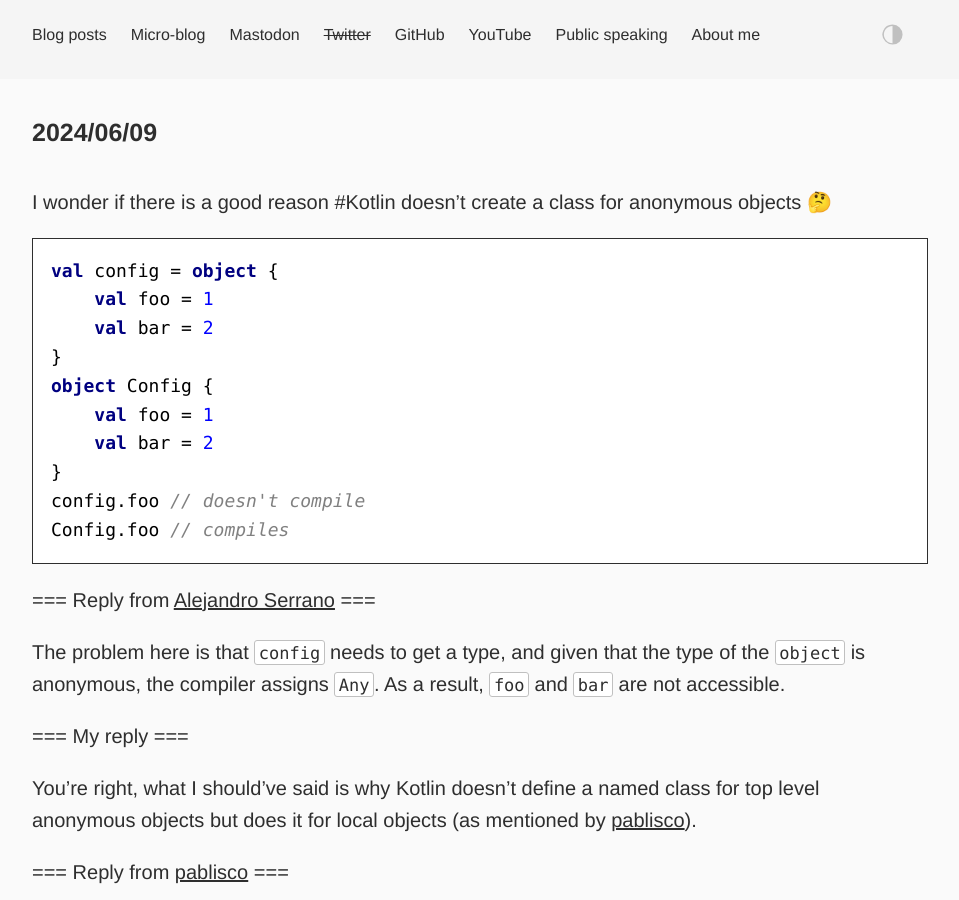
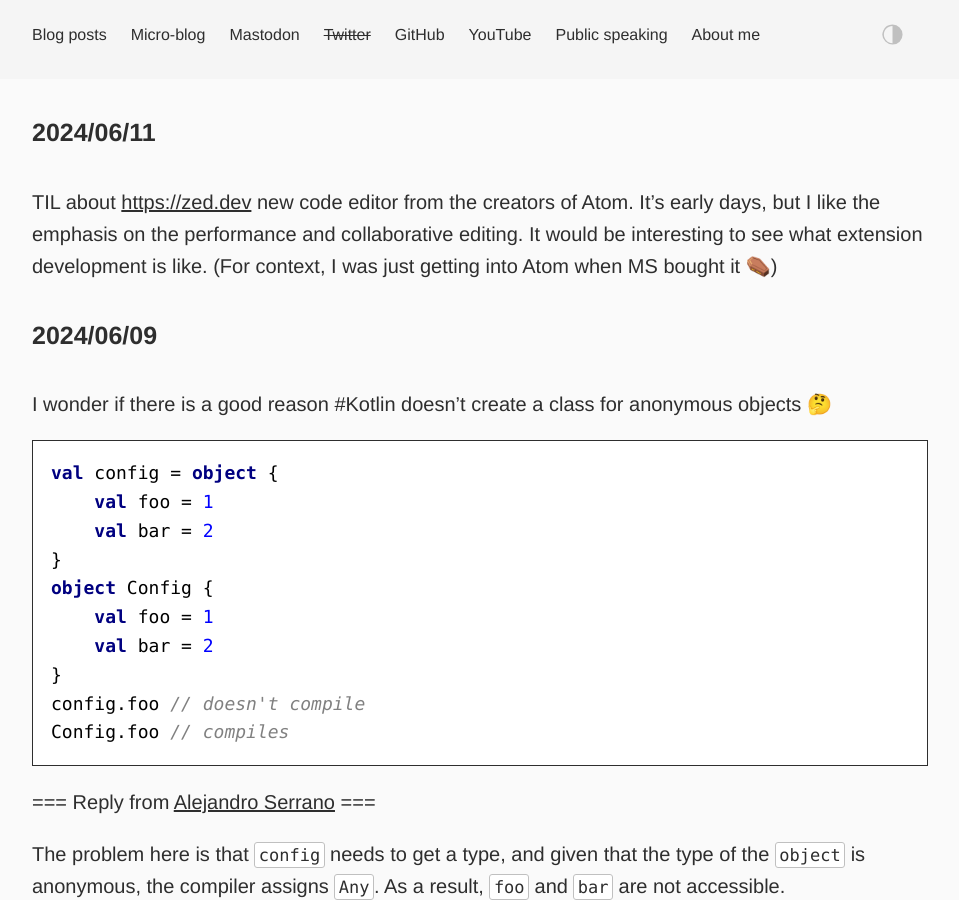
Before and after one commit to dkandalov/dkandalov.github.io, a Jekyll site: the page built from micro-blog.md, in a window 1280 px wide and 900 px high. Shown: the whole window, without its empty margins (160-1119 px from the left). Built offline with Jekyll 4.4.1, drawn with Linux system fonts in a browser that asks for light colours.

Commit message:
updated micro-blog

```diff
--- a/micro-blog.md
+++ b/micro-blog.md
@@ -2,6 +2,9 @@
 layout: post
 permalink: /micro-blog/
 ---
+
+#### 2024/06/11
+TIL about <https://zed.dev> new code editor from the creators of Atom. It's early days, but I like the emphasis on the performance and collaborative editing. It would be interesting to see what extension development is like. (For context, I was just getting into Atom when MS bought it ⚰️)
 
 #### 2024/06/09
 I wonder if there is a good reason #Kotlin doesn't create a class for anonymous objects 🤔
```
